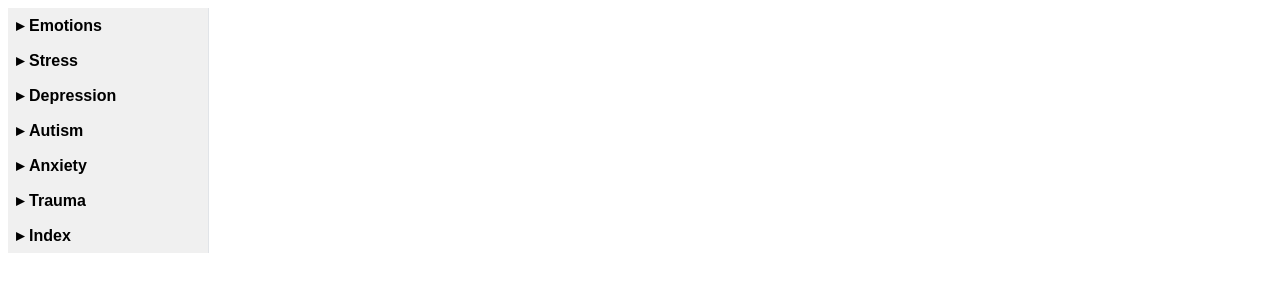
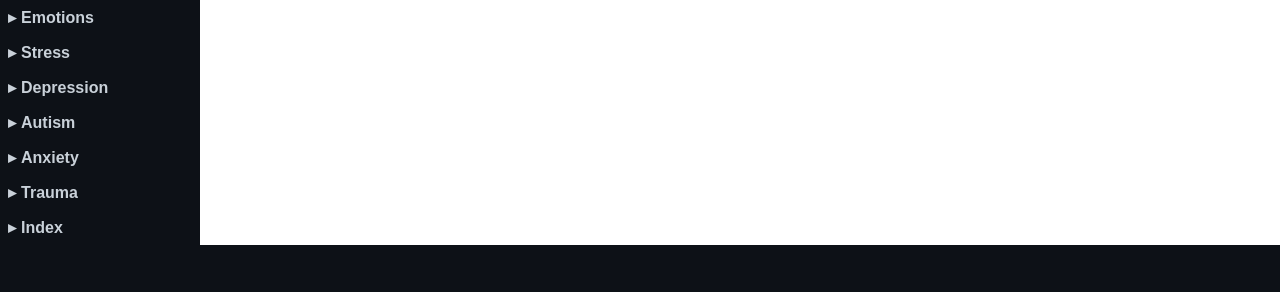
Before and after one commit to algorusty/Mental-Health, a website: page public/index.html in a window 1280 px wide. Drawn offline with nearby package versions, Linux system fonts and the light colour scheme.

Commit message:
fix bg style, color

```diff
--- a/public/index.html
+++ b/public/index.html
@@ -4,8 +4,8 @@
             <title>The Mind</title>
             <link rel="stylesheet" href="https://cdnjs.cloudflare.com/ajax/libs/github-markdown-css/5.4.0/github-markdown.min.css" integrity="sha512-30lMQ13MJJk66BfdlnvVnKmP05V7Qt1g6sHyYigDgV8i9M2ENAsXk1U4dVvKUYB6pqb2bVhoxhZsYK08hQpS+g==" crossorigin="anonymous" referrerpolicy="no-referrer" />
             <style>
-                body { font-family: Arial, sans-serif; display: flex; }
-                #navbar { list-style-type: none; padding: 0; width: 200px; background-color: #f0f0f0; }
+                body { font-family: Arial, sans-serif; display: flex; margin: auto; background-color: #0d1117;}
+                #navbar { list-style-type: none; padding: 0; width: 200px; }
                 #navbar .folder-name { cursor: pointer; display: block; padding: 8px; }
                 #navbar .folder-name:before { content: '▸'; display: inline-block; margin-right: 5px; }
                 #navbar .dropdown { display: none; list-style-type: none; padding: 0; margin: 0; }
@@ -17,11 +17,12 @@
                 // .markdown-body { max-width: 800px; margin: 0 auto; padding: 45px; }
                 .markdown-navbar {
                     font-family: Arial, sans-serif;
-                    background-color: #f6f8fa;
-                    border-right: 1px solid #e1e4e8;
+                    background-color: #0d1117; // GitHub dark mode background color
+                    border-right: 1px solid #21262d;
                     padding: 0.5em;
                     margin: 0;
                     width: 300px;
+                    color: #c9d1d9; // GitHub dark mode text color
                 }
 
                 .markdown-navbar ul {
@@ -31,7 +32,7 @@
                 }
 
                 .markdown-navbar li a {
-                    color: #0366d6;
+                    color: #58a6ff; // GitHub dark mode link color
                     text-decoration: none;
                     padding: 0.5em;
                     display: block;
```
Also changed, not shown: index.ts (+6 -5 lines).
